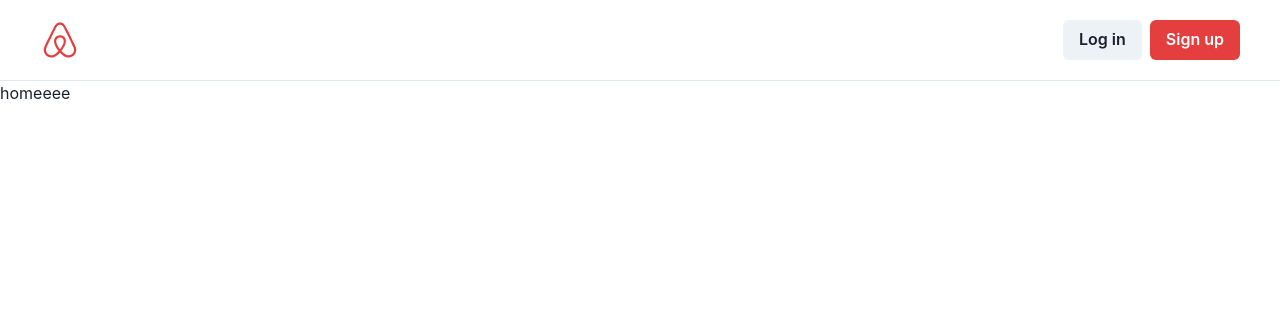
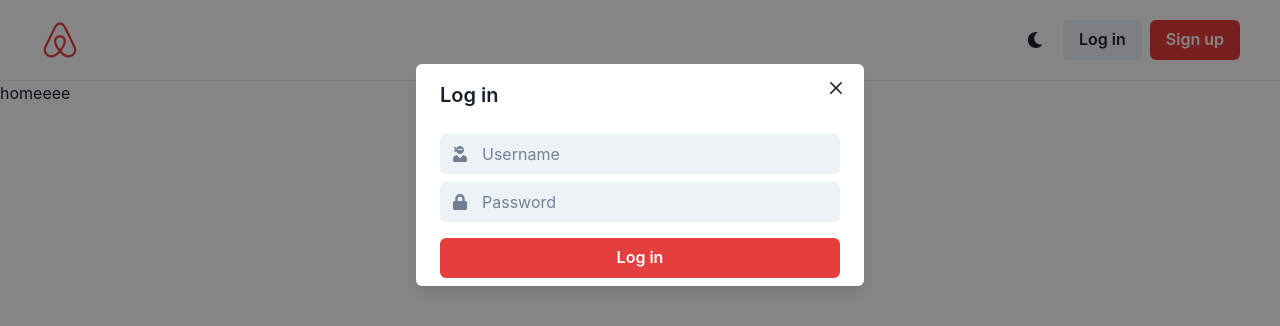
Before and after one commit to shing100/airbnb-clone-frontend, a React (Create React App) app: page / in a window 1280 px wide. Both pictures are taken after a click on the button "Log in". Shown: the top 326 px of the page. Built offline with nearby package versions, Linux system fonts and the light colour scheme.

Commit message:
Login Modal

```diff
--- a/src/components/Root.tsx
+++ b/src/components/Root.tsx
@@ -1,8 +1,9 @@
-import { Box, Button, HStack } from "@chakra-ui/react";
+import { Box,Button,HStack, IconButton, Input, InputGroup, InputLeftElement, Modal, ModalBody, ModalCloseButton, ModalContent, ModalHeader, ModalOverlay, useDisclosure, VStack } from "@chakra-ui/react";
 import { Link, Outlet } from "react-router-dom";
-import { FaAirbnb } from "react-icons/fa";
+import { FaAirbnb, FaMoon, FaUserNinja, FaLock } from "react-icons/fa";
 
 export default function Root() {
+  const { isOpen, onClose, onOpen } = useDisclosure();
   return (
     <Box>
       <HStack justifyContent={"space-between"} py={5} px={10} borderBottomWidth={1}>
@@ -12,9 +13,44 @@
           </Link>
         </Box>
         <HStack spacing={2}>
-          <Button>Log in</Button>
+          <IconButton variant={"ghost"} aria-label="Toggle dark mode" icon={<FaMoon />} />
+          <Button onClick={onOpen}>Log in</Button>
           <Button colorScheme="red">Sign up</Button>
         </HStack>
+        <Modal isOpen={isOpen} onClose={onClose}>
+          <ModalOverlay />
+          <ModalContent>
+            <ModalHeader>Log in</ModalHeader>
+            <ModalCloseButton />
+            <ModalBody>
+              <VStack>
+                <InputGroup size={"md"}>
+                  <InputLeftElement
+                    children={
+                      <Box color="gray.500">
+                        <FaUserNinja />
+                      </Box>
+                    }
+                  />
+                  <Input variant={"filled"} placeholder="Username" />
+                </InputGroup>
+                <InputGroup>
+                  <InputLeftElement
+                    children={
+                      <Box color="gray.500">
+                        <FaLock />
+                      </Box>
+                    }
+                  />
+                  <Input variant={"filled"} placeholder="Password" />
+                </InputGroup>
+              </VStack>
+              <Button mt={4} colorScheme={"red"} w="100%">
+                Log in
+              </Button>
+            </ModalBody>
+          </ModalContent>
+        </Modal>
       </HStack>
       <Outlet />
     </Box>
--- a/src/index.tsx
+++ b/src/index.tsx
@@ -3,6 +3,7 @@
 import { RouterProvider } from "react-router-dom";
 import router from "./router";
 import { ChakraProvider } from '@chakra-ui/react';
+import theme from './theme';
 
 const root = ReactDOM.createRoot(
   document.getElementById('root') as HTMLElement
@@ -10,7 +11,7 @@
 
 root.render(
   <React.StrictMode>
-    <ChakraProvider>
+    <ChakraProvider theme={theme}>
       <RouterProvider router={router} />
     </ChakraProvider>
   </React.StrictMode>
--- /dev/null
+++ b/src/theme.ts
@@ -0,0 +1,10 @@
+import { extendTheme, type ThemeConfig } from "@chakra-ui/react";
+
+const config: ThemeConfig = {
+    initialColorMode: "light",
+    useSystemColorMode: false,
+}
+
+const theme = extendTheme({ config });
+
+export default theme;
```
